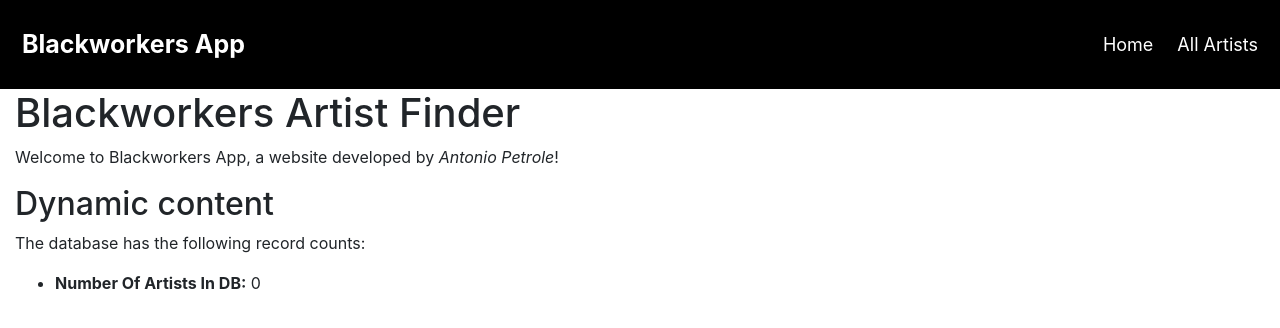
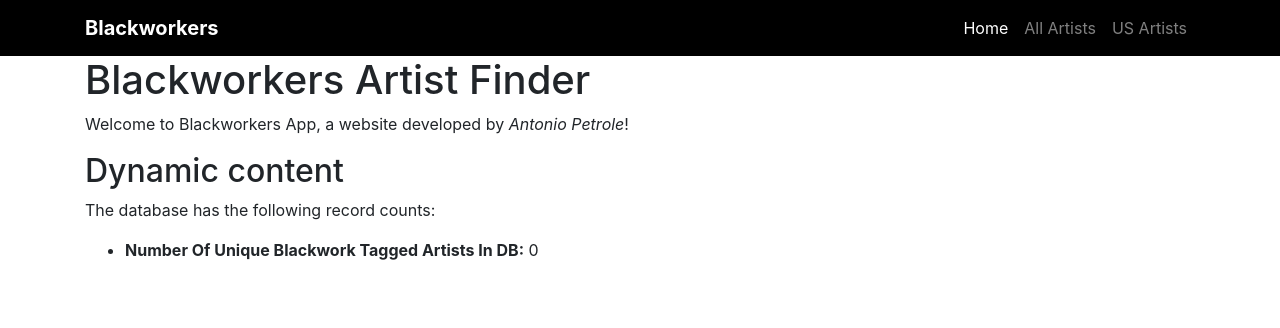
Before and after one commit to blackworkers/blackworkers, a Django app: page /artists/ in a window 1280 px wide. Shown: the top 328 px of the page. Run offline with Django 3.2, Linux system fonts and the light colour scheme; data that the repository does not hold is empty; some libraries are stand-ins or nearby versions.

Commit message:
Fixed A Lot Of Things -_-

```diff
--- a/bwapp/artists/models.py
+++ b/bwapp/artists/models.py
@@ -16,6 +16,7 @@ class ArtistsRaw(models.Model):
     state = models.CharField(max_length=5000, help_text='Enter the artists post caption', blank=True, null=True)
     country = models.CharField(max_length=5000, help_text='Enter the artists post caption', blank=True, null=True)
     rejected = models.BooleanField(default=False, null=True)
+    taken_at_ts = models.DateTimeField(null=True)
 
 
     def __str__(self):
--- a/bwapp/artists/templates/base_generic.html
+++ b/bwapp/artists/templates/base_generic.html
@@ -1,3 +1,10 @@
+<link rel="stylesheet" href="https://stackpath.bootstrapcdn.com/bootstrap/4.1.3/css/bootstrap.min.css" integrity="sha384-MCw98/SFnGE8fJT3GXwEOngsV7Zt27NXFoaoApmYm81iuXoPkFOJwJ8ERdknLPMO" crossorigin="anonymous">
+<link rel="stylesheet" href="https://stackpath.bootstrapcdn.com/bootstrap/4.1.3/css/bootstrap.min.css" integrity="sha384-MCw98/SFnGE8fJT3GXwEOngsV7Zt27NXFoaoApmYm81iuXoPkFOJwJ8ERdknLPMO" crossorigin="anonymous">
+<script src="https://code.jquery.com/jquery-3.3.1.slim.min.js" integrity="sha384-q8i/X+965DzO0rT7abK41JStQIAqVgRVzpbzo5smXKp4YfRvH+8abtTE1Pi6jizo" crossorigin="anonymous"></script>
+<script src="https://cdnjs.cloudflare.com/ajax/libs/popper.js/1.14.3/umd/popper.min.js" integrity="sha384-ZMP7rVo3mIykV+2+9J3UJ46jBk0WLaUAdn689aCwoqbBJiSnjAK/l8WvCWPIPm49" crossorigin="anonymous"></script>
+<script src="https://stackpath.bootstrapcdn.com/bootstrap/4.1.3/js/bootstrap.min.js" integrity="sha384-ChfqqxuZUCnJSK3+MXmPNIyE6ZbWh2IMqE241rYiqJxyMiZ6OW/JmZQ5stwEULTy" crossorigin="anonymous"></script>
+
+
 <!DOCTYPE html>
 <html lang="en">
 <head>
@@ -11,15 +18,36 @@
 </head>
 <body>
 
-  <div class="header">
-  <a href="#default" class="logo">Blackworkers App</a>
-  <div class="header-right">
-    <a href="{% url 'index' %}">Home</a>
-    <a href="{% url 'artist_list' %}">All Artists</a>
-  </div>
 
-</div>
-  <div class="container-fluid">
+
+  <nav class="navbar navbar-expand-lg navbar-dark bg-dark static-top" style="background-color: black!important;">
+       <div class="container" >
+         <a class="navbar-brand" style="font-weight: bold;" href="{% url 'index' %}">Blackworkers</a>
+         <button class="navbar-toggler" type="button" data-toggle="collapse" data-target="#navbarResponsive" aria-controls="navbarResponsive" aria-expanded="false" aria-label="Toggle navigation">
+           <span class="navbar-toggler-icon"></span>
+         </button>
+         <div class="collapse navbar-collapse" id="navbarResponsive">
+           <ul class="navbar-nav ml-auto">
+             <li class="nav-item active">
+               <a class="nav-link" href="{% url 'index' %}">Home
+                 <span class="sr-only">(current)</span>
+               </a>
+             </li>
+             <li class="nav-item">
+               <a class="nav-link" href="{% url 'artist-list' %}">All Artists</a>
+             </li>
+             <li class="nav-item">
+               <a class="nav-link" href="{% url 'us-artist-list' %}">US Artists</a>
+             </li>
+           </ul>
+         </div>
+       </div>
+     </nav>
+
+
+
+ <div class="container">
+
     <div class="row">
       <div class="col ">{% block content %}{% endblock %}
 
--- a/bwapp/artists/templates/index.html
+++ b/bwapp/artists/templates/index.html
@@ -6,6 +6,6 @@
   <h2>Dynamic content</h2>
   <p>The database has the following record counts:</p>
   <ul>
-    <li><strong>Number Of Artists In DB:</strong> {{ num_artists }}</li>
+    <li><strong>Number Of Unique Blackwork Tagged Artists In DB:</strong> {{ num_artists }}</li>
   </ul>
 {% endblock %}
--- a/bwapp/artists/urls.py
+++ b/bwapp/artists/urls.py
@@ -5,6 +5,7 @@ from artists import views
 urlpatterns = [
     # A view function that will be called if the URL pattern is detected: views.index,  which is the function named index() in the views.py file.
     path('', views.index, name='index'),
-    path('artist_list/', views.ArtistListView.as_view(), name='artist_list'),
+    path('artist_list/', views.ArtistListView.as_view(), name='artist-list'),
     path('artists/<int:pk>', views.ArtistDetailView.as_view(), name='artist-detail'),
+    path('us_artist_list/', views.USArtistListView.as_view(), name='us-artist-list'),
 ]
--- a/bwapp/artists/views.py
+++ b/bwapp/artists/views.py
@@ -27,6 +27,15 @@ class ArtistListView(generic.ListView):
     paginate_by = 9
     #template_name = 'artists/artist_list.html'  # Specify your own template name/location
 
+
+class USArtistListView(generic.ListView):
+    model = ArtistsRaw
+    context_object_name = 'artist_list'   # your own name for the list as a template variable
+    queryset = ArtistsRaw.objects.filter(country__startswith='USA').order_by('-likes') # Get 5 books containing the title war
+    paginate_by = 9
+    #template_name = 'artists/artist_list.html'  # Specify your own template name/location
+
+
 class ArtistDetailView(generic.DetailView):
     model = ArtistsRaw
     context_object_name = 'artist_detail'
--- a/db/app_etl.sql
+++ b/db/app_etl.sql
@@ -9,7 +9,8 @@ instagram_handle ,
 likes ,
 city ,
 state ,
-country)
+country,
+taken_at_ts)
 SELECT shortcode,
 caption,
 display_url,
@@ -20,7 +21,8 @@ instagram_handle,
 likes,
 city,
 state,
-country FROM staging.posts_filtered
+country,
+to_timestamp(taken_at_ts::int) AS taken_at_ts FROM staging.posts_filtered
 WHERE instagram_handle NOT IN (
 SELECT instagram_handle
     FROM public.artists_artistsraw
```
Also changed, not shown: bwapp/artists/static/css/styles.css (+39 -0 lines), bwapp/artists/migrations/0007_artistsraw_taken_at_ts.py (added).
